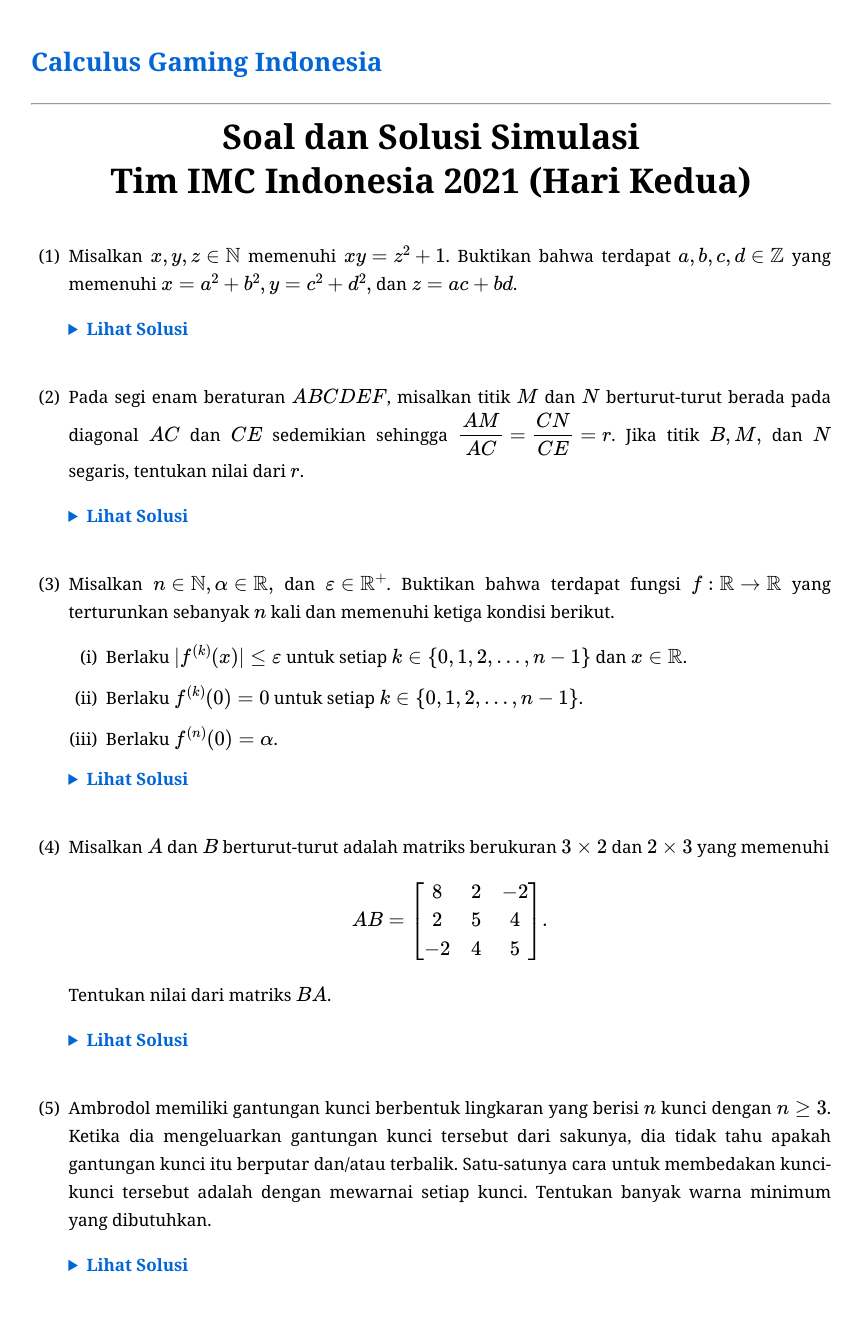
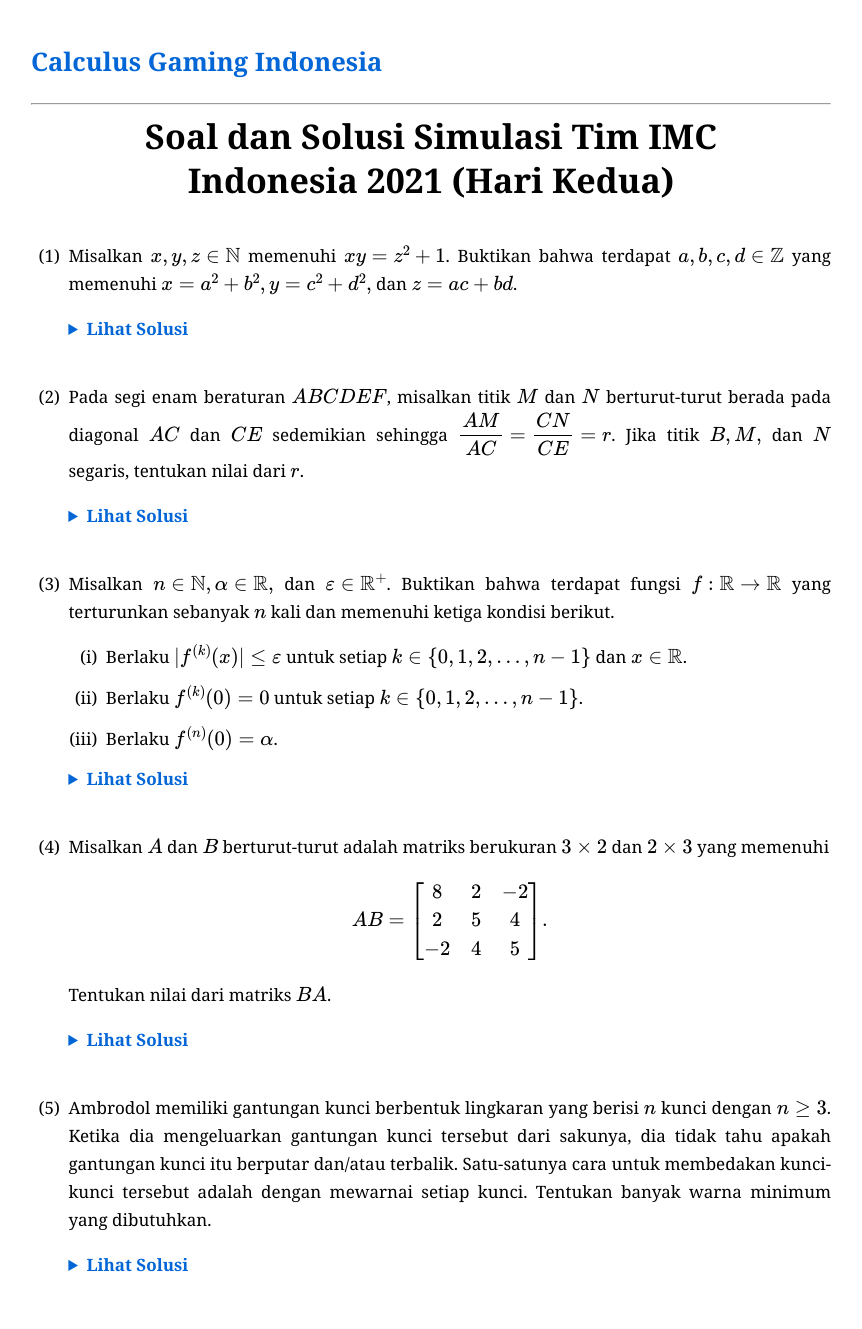
Before and after one commit to calculusgamingindonesia/calculusgamingindonesia.github.io, a Jekyll site: the page built from _posts/2026-07-02-sim-tim-imc-indo-21-2.md, in a window 1280 px wide. Shown: the whole page, without its empty margins (209-1071 px from the left). Built offline with Jekyll 4.4.1, drawn with Linux system fonts in a browser that asks for light colours; some web fonts are replaced.

Commit message:
Update 2026-07-02-sim-tim-imc-indo-21-2.md

```diff
--- a/_posts/2026-07-02-sim-tim-imc-indo-21-2.md
+++ b/_posts/2026-07-02-sim-tim-imc-indo-21-2.md
@@ -7,7 +7,7 @@
 ---
 
 <div style="text-align: center; margin-bottom: 40px;">
-    <h1 style="margin: 0; line-height: 1.3;">Soal dan Solusi Simulasi <br> Tim IMC Indonesia 2021 (Hari Kedua)</h1>
+    <h1 style="margin: 0; line-height: 1.3;">Soal dan Solusi Simulasi Tim IMC <br> Indonesia 2021 (Hari Kedua)</h1>
 </div>
 
 1. Misalkan $x, y, z\in\mathbb{N}$ memenuhi $xy=z^2+1$. Buktikan bahwa terdapat $a, b, c, d\in\mathbb{Z}$ yang memenuhi $x=a^2+b^2, y=c^2+d^2,$ dan $z=ac+bd$.
```
